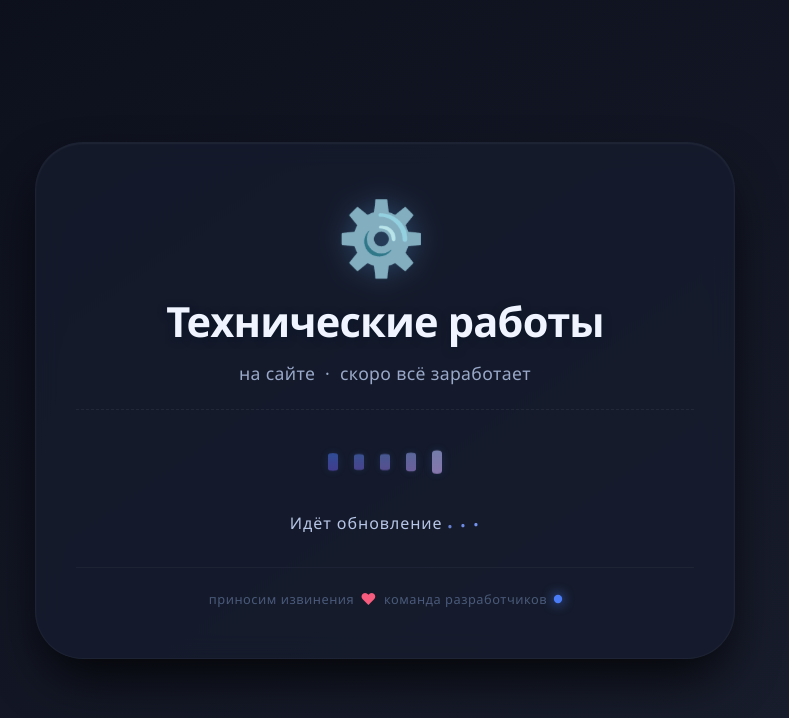
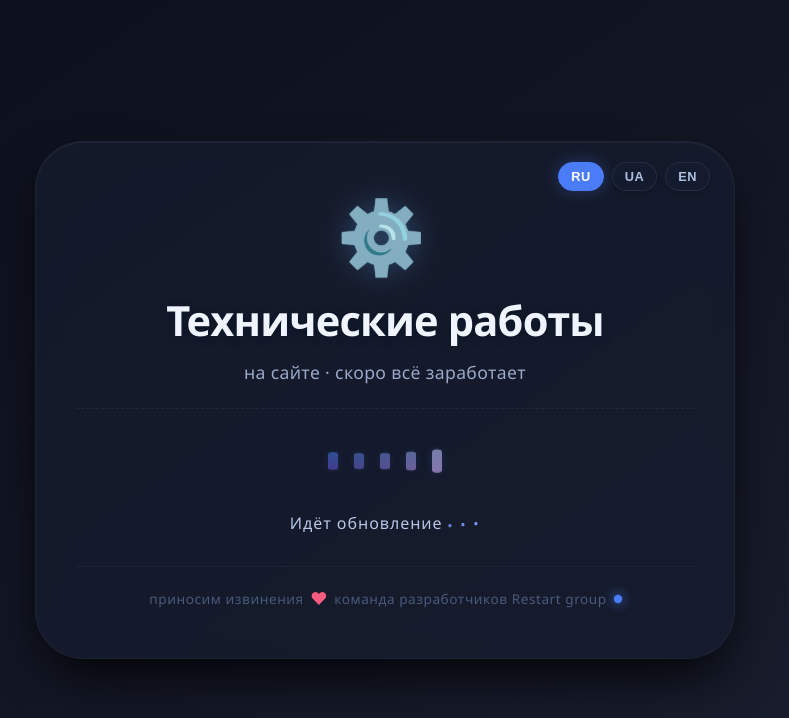
Before and after one commit to 60ral1-cloud-MirArduino/kifidchat..github.io, a plain HTML site: page index.html in a window 1280 px wide. Shown: the whole page, without its empty margins (255-1044 px from the left). Drawn offline with Linux system fonts and the light colour scheme.

Commit message:
Update index.html

```diff
--- a/index.html
+++ b/index.html
@@ -24,6 +24,7 @@
 
         /* ── основная карточка ── */
         .maintenance-card {
+            position: relative;
             max-width: 700px;
             width: 100%;
             background: rgba(22, 28, 46, 0.75);
@@ -37,6 +38,46 @@
                 inset 0 1px 2px rgba(255, 255, 255, 0.06);
             border: 1px solid rgba(255, 255, 255, 0.04);
             transition: transform 0.3s ease;
+        }
+
+        /* ── переключатель языков ── */
+        .lang-switcher {
+            position: absolute;
+            top: 20px;
+            right: 24px;
+            display: flex;
+            gap: 8px;
+            z-index: 10;
+        }
+
+        .lang-btn {
+            background: rgba(255, 255, 255, 0.05);
+            border: 1px solid rgba(255, 255, 255, 0.08);
+            color: #b0c0e0;
+            font-size: 0.8rem;
+            font-weight: 600;
+            padding: 6px 12px;
+            border-radius: 30px;
+            cursor: pointer;
+            transition: all 0.25s ease;
+            letter-spacing: 0.04em;
+            backdrop-filter: blur(4px);
+            background: rgba(20, 28, 48, 0.5);
+            box-shadow: 0 2px 6px rgba(0, 0, 0, 0.2);
+        }
+
+        .lang-btn:hover {
+            background: rgba(74, 124, 247, 0.2);
+            border-color: rgba(74, 124, 247, 0.3);
+            color: #f0f4ff;
+            transform: scale(1.03);
+        }
+
+        .lang-btn.active {
+            background: #4a7cf7;
+            border-color: #4a7cf7;
+            color: #fff;
+            box-shadow: 0 0 16px rgba(74, 124, 247, 0.3);
         }
 
         /* ── иконка / шестерёнка (анимированная) ── */
@@ -139,6 +180,7 @@
             justify-content: center;
             gap: 4px;
             font-weight: 300;
+            margin-bottom: 24px;
         }
 
         .status-text .dots span {
@@ -173,7 +215,7 @@
         /* ── мелкий футер ── */
         .footer-note {
             margin-top: 30px;
-            font-size: 0.8rem;
+            font-size: 0.85rem;
             color: #4a5a7a;
             letter-spacing: 0.04em;
             border-top: 1px solid rgba(255, 255, 255, 0.04);
@@ -233,7 +275,7 @@
         }
 
         /* ── адаптив ── */
-        @media (max-width: 480px) {
+        @media (max-width: 580px) {
             .maintenance-card {
                 padding: 40px 20px 30px;
                 border-radius: 32px;
@@ -248,6 +290,19 @@
                 width: 8px;
                 height: 32px;
             }
+            .lang-switcher {
+                top: 14px;
+                right: 16px;
+                gap: 5px;
+            }
+            .lang-btn {
+                font-size: 0.7rem;
+                padding: 4px 10px;
+            }
+            .footer-note {
+                font-size: 0.75rem;
+                gap: 5px;
+            }
         }
     </style>
 </head>
@@ -255,12 +310,19 @@
 
     <div class="maintenance-card">
 
+        <!-- переключатель языков -->
+        <div class="lang-switcher">
+            <button class="lang-btn active" data-lang="ru">RU</button>
+            <button class="lang-btn" data-lang="ua">UA</button>
+            <button class="lang-btn" data-lang="en">EN</button>
+        </div>
+
         <!-- анимированная шестерёнка -->
         <div class="gear-icon">⚙️</div>
 
         <!-- главный заголовок -->
-        <h1>Технические работы</h1>
-        <p class="sub">на сайте &nbsp;·&nbsp; скоро всё заработает</p>
+        <h1 data-i18n="heading">Технические работы</h1>
+        <p class="sub" data-i18n="sub">на сайте · скоро всё заработает</p>
 
         <!-- индикаторы-полоски -->
         <div class="loader-group">
@@ -273,7 +335,7 @@
 
         <!-- статус с анимированными точками -->
         <div class="status-text">
-            <span>Идёт обновление</span>
+            <span data-i18n="status">Идёт обновление</span>
             <span class="dots">
                 <span>.</span>
                 <span>.</span>
@@ -281,15 +343,83 @@
             </span>
         </div>
 
-        <!-- нижняя строка с мини-анимациями -->
+        <!-- нижняя строка: извинения + "команда разработчиков Restart group" + сердечко + shine -->
         <div class="footer-note">
-            <span>приносим извинения</span>
+            <span data-i18n="footer-apology">приносим извинения</span>
             <span class="heart">♥</span>
-            <span>команда разработчиков</span>
+            <span data-i18n="footer-team">команда разработчиков Restart group</span>
             <span class="shine"></span>
         </div>
 
     </div>
 
+    <script>
+        (function() {
+            // ── словарь переводов ──
+            const translations = {
+                ru: {
+                    heading: 'Технические работы',
+                    sub: 'на сайте · скоро всё заработает',
+                    status: 'Идёт обновление',
+                    'footer-apology': 'приносим извинения',
+                    'footer-team': 'команда разработчиков Restart group'
+                },
+                ua: {
+                    heading: 'Технічні роботи',
+                    sub: 'на сайті · скоро все запрацює',
+                    status: 'Йде оновлення',
+                    'footer-apology': 'вибачте',
+                    'footer-team': 'команда розробників Restart group'
+                },
+                en: {
+                    heading: 'Technical Maintenance',
+                    sub: 'on the site · will be back soon',
+                    status: 'Updating',
+                    'footer-apology': 'we apologize',
+                    'footer-team': 'developer team Restart group'
+                }
+            };
+
+            // ── элементы с data-i18n ──
+            const i18nElements = document.querySelectorAll('[data-i18n]');
+            const langButtons = document.querySelectorAll('.lang-btn');
+
+            // ── текущий язык (по умолчанию русский) ──
+            let currentLang = 'ru';
+
+            // ── функция смены языка ──
+            function setLanguage(lang) {
+                if (!translations[lang]) return;
+                currentLang = lang;
+
+                // обновить тексты
+                i18nElements.forEach(el => {
+                    const key = el.getAttribute('data-i18n');
+                    if (translations[lang][key] !== undefined) {
+                        el.textContent = translations[lang][key];
+                    }
+                });
+
+                // обновить активную кнопку
+                langButtons.forEach(btn => {
+                    btn.classList.toggle('active', btn.dataset.lang === lang);
+                });
+            }
+
+            // ── обработчики кликов по кнопкам ──
+            langButtons.forEach(btn => {
+                btn.addEventListener('click', function(e) {
+                    const lang = this.dataset.lang;
+                    if (lang && lang !== currentLang) {
+                        setLanguage(lang);
+                    }
+                });
+            });
+
+            // ── установить язык по умолчанию (RU) ──
+            setLanguage('ru');
+        })();
+    </script>
+
 </body>
 </html>
```
